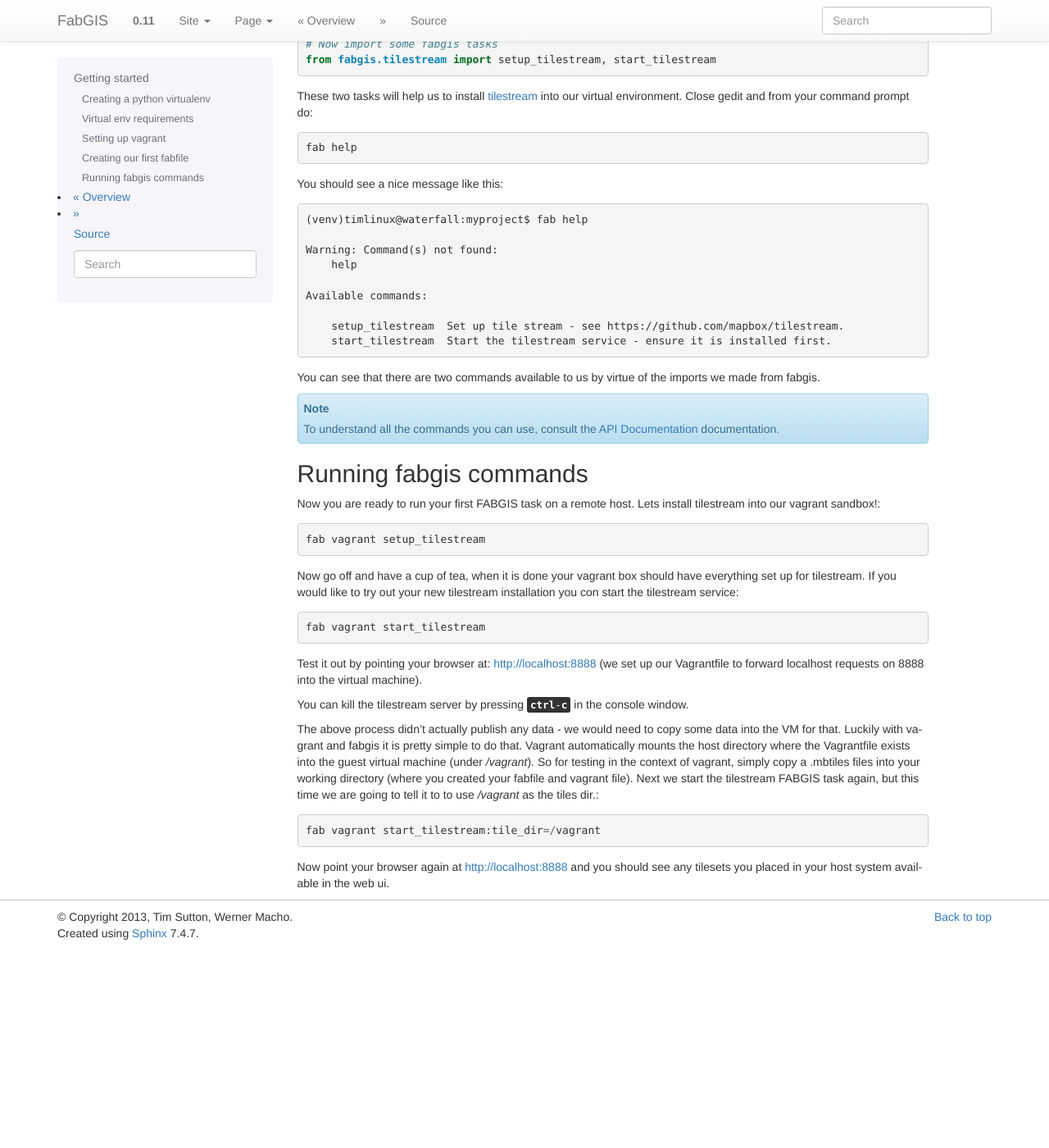
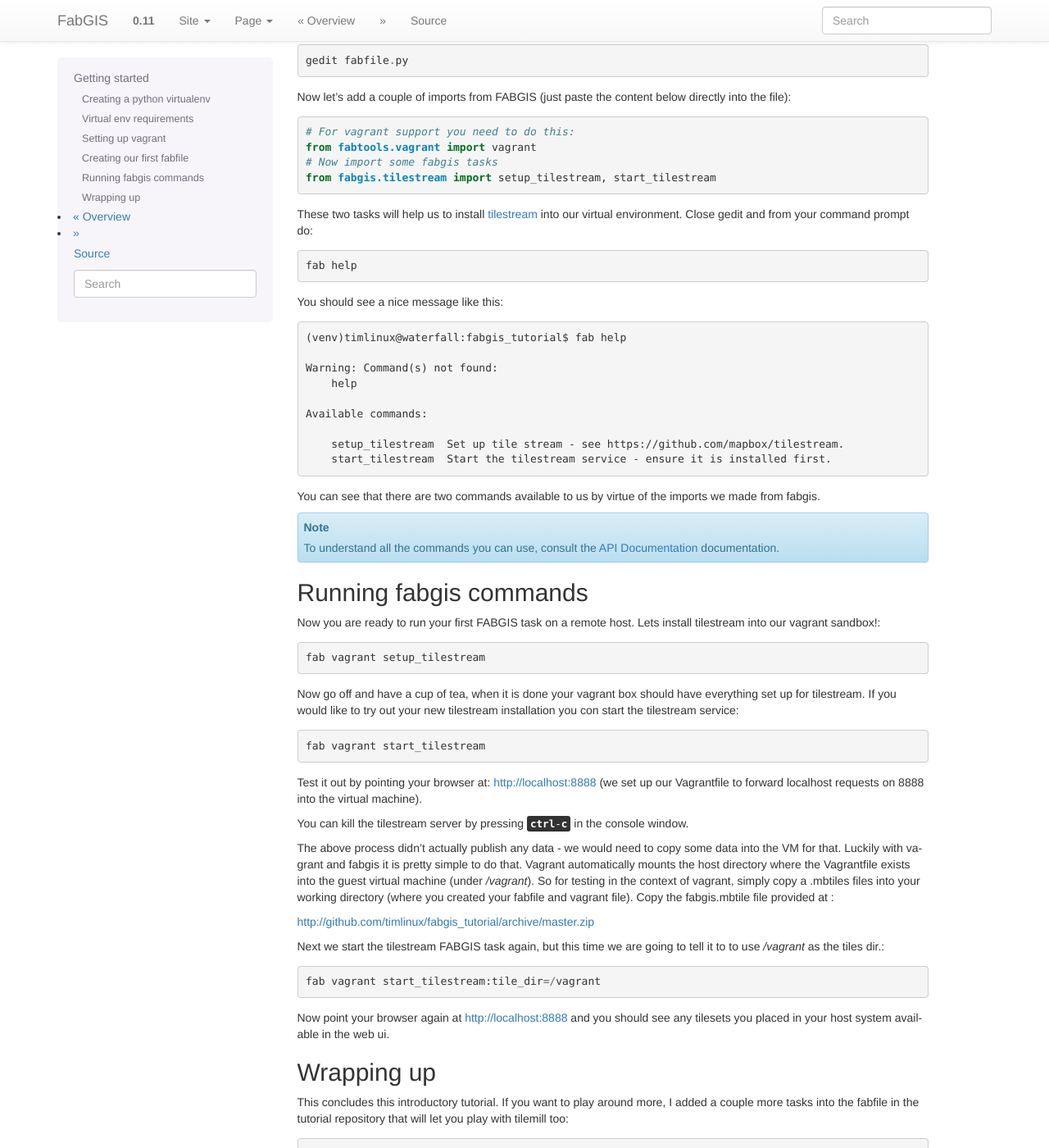
Before and after one commit to timlinux/fabgis, a Sphinx documentation site: the page built from docs/source/getting_started.rst, in a window 1280 px wide and 1400 px high, scrolled down 3108 px. Shown: the whole window at 82% size. Built offline with Sphinx 7.4.7, drawn with Linux system fonts in a browser that asks for light colours; before the commit the page ends 4266 px from its top, so only the background shows below that; some of the changed text lies outside the part shown.

Commit message:
More doc updates

```diff
--- a/docs/source/getting_started.rst
+++ b/docs/source/getting_started.rst
@@ -26,13 +26,18 @@
     though you should be able to replicate everything we do here on a windows
     or OSX machine with minimal effort.
 
+For the lazy: You can get all the files and resources for this tutorial from
+here: http://github.com/timlinux/fabgis_tutorial/archive/master.zip (or
+clone the tutorial git repo here http://github.com/timlinux/fabgis_tutorial).
+
+
 Creating a python virtualenv
 ----------------------------
 
 First lets make a working directory::
 
-    mkdir ~/myproject
-    cd ~/myproject
+    mkdir ~/fabgis_tutorial
+    cd ~/fabgis_tutorial
 
 Next ensure that you have virtualenv installed::
 
@@ -47,7 +52,7 @@
 environment. For example, after running the above command, mine looked like
 this::
 
-    (venv)timlinux@waterfall:myproject$
+    (venv)timlinux@waterfall:fabgis_tutorial$
 
 .. note:: You will need to reactivate the venv if you exit the shell and then
     want to continue working on your project.
@@ -124,6 +129,10 @@
       config.vm.network :public_network
       # For tilestream
       config.vm.network :forwarded_port, guest: 8888, host: 8888
+      # For tilemill
+      config.vm.network :forwarded_port, guest: 20008, host: 20008
+      # For tilemill
+      config.vm.network :forwarded_port, guest: 20009, host: 20009
       config.vm.box_url = "http://files.vagrantup.com/precise64.box"
 
     end
@@ -180,7 +189,7 @@
 
 You should see a nice message like this::
 
-    (venv)timlinux@waterfall:myproject$ fab help
+    (venv)timlinux@waterfall:fabgis_tutorial$ fab help
 
     Warning: Command(s) not found:
         help
@@ -222,11 +231,30 @@
 simple to do that. Vagrant automatically mounts the host directory where the
 Vagrantfile exists into the guest virtual machine (under `/vagrant`). So for
 testing in the context of vagrant, simply copy a .mbtiles files into your
-working directory (where you created your fabfile and vagrant file). Next we
-start the tilestream FABGIS task again, but this time we are going to tell it
-to to use `/vagrant` as the tiles dir.::
+working directory (where you created your fabfile and vagrant file). Copy
+the fabgis.mbtile file provided at :
+
+http://github.com/timlinux/fabgis_tutorial/archive/master.zip
+
+Next we start the tilestream FABGIS task again, but this time we are going to
+tell it to to use `/vagrant` as the tiles dir.::
 
     fab vagrant start_tilestream:tile_dir=/vagrant
 
 Now point your browser again at http://localhost:8888 and you should see any
 tilesets you placed in your host system available in the web ui.
+
+Wrapping up
+-----------
+
+This concludes this introductory tutorial. If you want to play around more,
+I added a couple more tasks into the fabfile in the tutorial repository that
+will let you play with tilemill too::
+
+    fab vagrant setup_tilemill
+    fab vagrant start_tilemill
+
+Now point your browser at: http://localhost:20009/
+
+You can find out more about tilemill from their
+`website <http://www.mapbox.com/tilemill/>`_.
```
